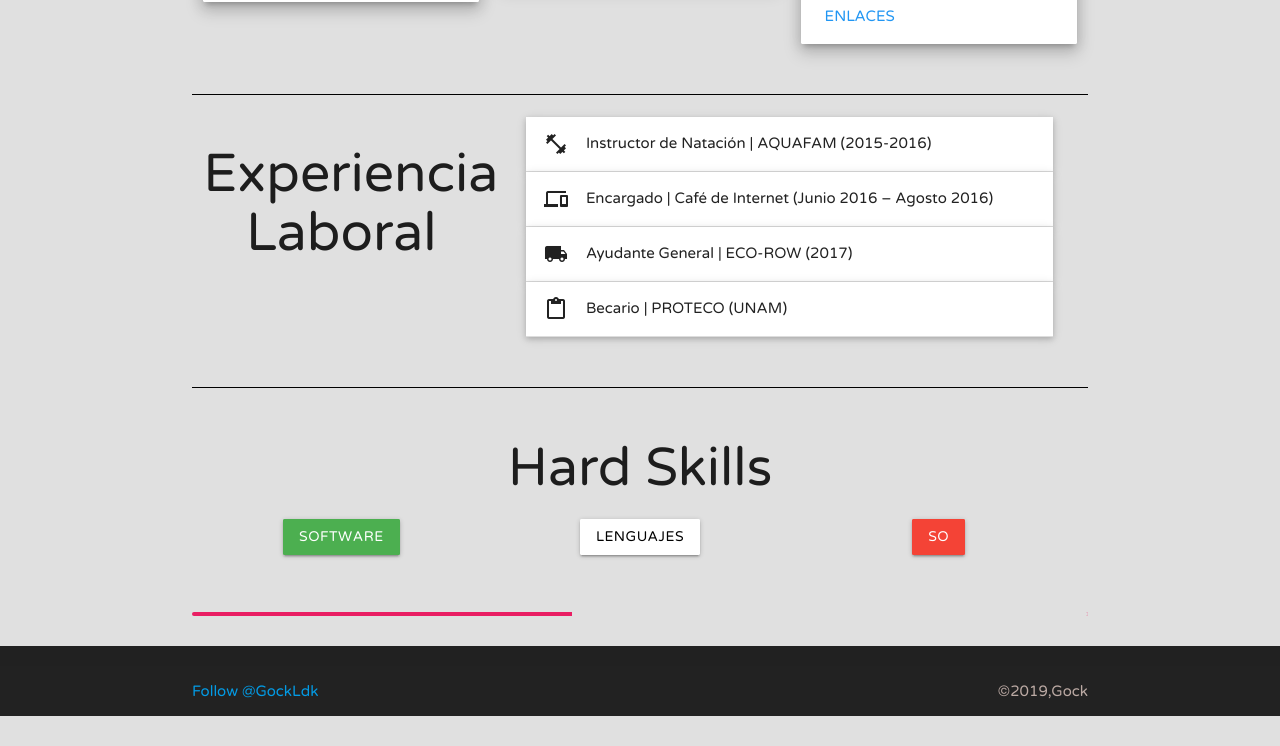
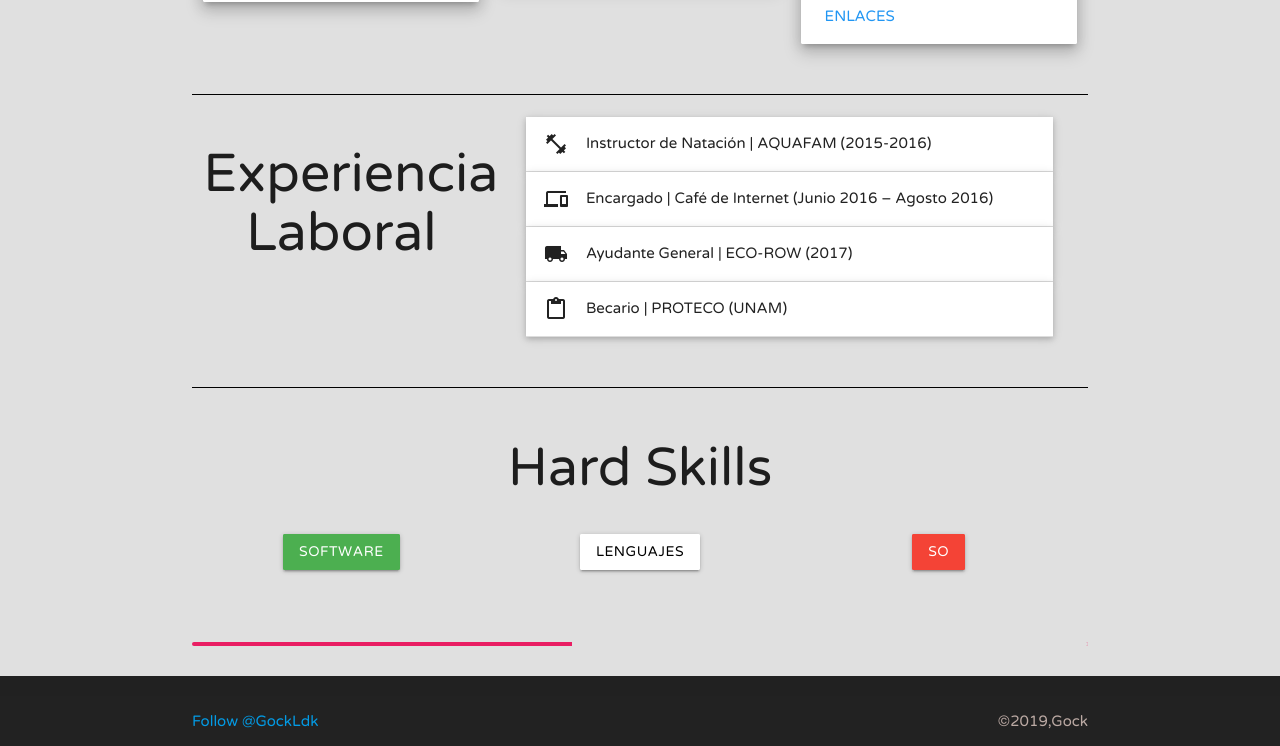
Before and after one commit to GockLdk/GockLdk.github.io, a plain HTML site: page Educacion.html in a window 1280 px wide. Shown: the part 881-1627 px from the top of the page. Before the commit the page ends 1597 px from the top, so only its background shows below. Drawn offline with Linux system fonts and the light colour scheme.

Commit message:
And it makes me carry on :full_moon:

```diff
--- a/Educacion.html
+++ b/Educacion.html
@@ -48,7 +48,7 @@
         <div class="card-panel grey lighten-5 z-depth-3">
           <div class="row valign-wrapper">
             <div class="col s12 l12">
-              <img src="img/Fotos/presi.jpg" alt="" class="materialboxed circle responsive-img"> <!-- notice the "circle" class -->
+              <img src="img/Fotos/presi.jpg" alt="" class="circle responsive-img"> <!-- notice the "circle" class -->
             </div>
             <div class="col s12 l12">
               <span class="black-text">
@@ -239,7 +239,8 @@
       <h2>Hard Skills</h2>
       <div class="row">
         <!-- Modals (Despiegue de ventanas) -->
-        <div class="col s4 m4 l4 center">
+        <div class="col s12 m4 l4 center">
+          <div class="section">
            <!-- Modal Trigger -->
           <a class="green waves-effect waves-light btn modal-trigger pulse" href="#modal1">Software</a>
 
@@ -272,10 +273,14 @@
             <div class="modal-footer">
             <a href="#!" class="modal-close waves-effect waves-green btn-flat">Salir</a>
             </div>
+
+          </div>
+
           </div>
         </div>
 
-        <div class="col s4 m4 l4">
+        <div class="col s12 m4 l4">
+          <div class="section">
            <!-- Modal Trigger -->
           <a class="white black-text waves-effect waves-light btn modal-trigger pulse" href="#modal2">Lenguajes</a>
 
@@ -297,11 +302,15 @@
             <div class="modal-footer">
             <a href="#!" class="modal-close waves-effect waves-green btn-flat">Salir</a>
             </div>
+          </div>
+
+
 
           </div>
         </div>
 
-        <div class="col s4 m4 l4">
+        <div class="col s12 m4 l4">
+          <div class="section">
            <!-- Modal Trigger -->
           <a class="red waves-effect waves-light btn modal-trigger pulse" href="#modal3">SO</a>
 
@@ -317,6 +326,10 @@
             <div class="modal-footer">
             <a href="#!" class="modal-close waves-effect waves-green btn-flat">Salir</a>
             </div>
+
+          </div>
+
+
           </div>
         </div>
 
```
